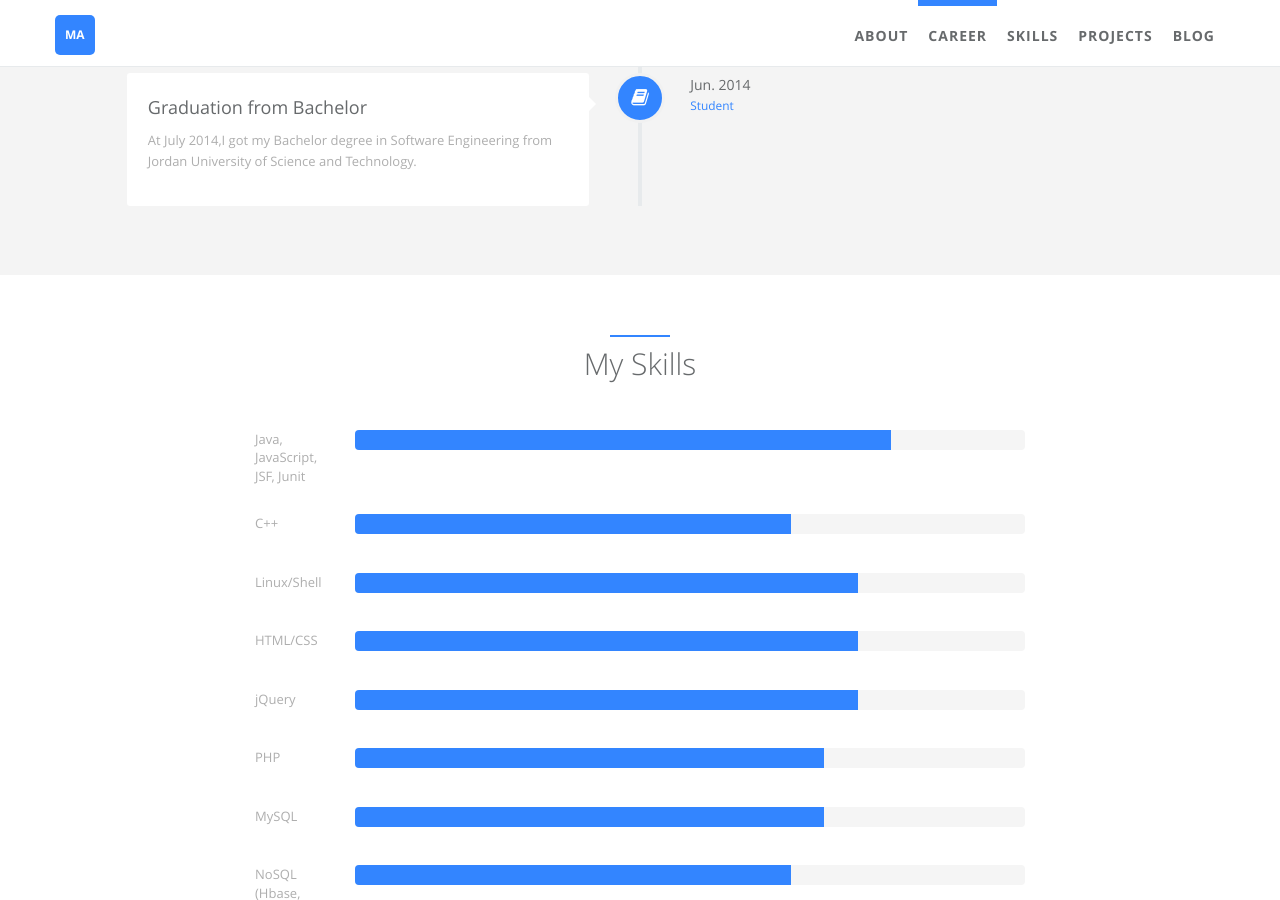
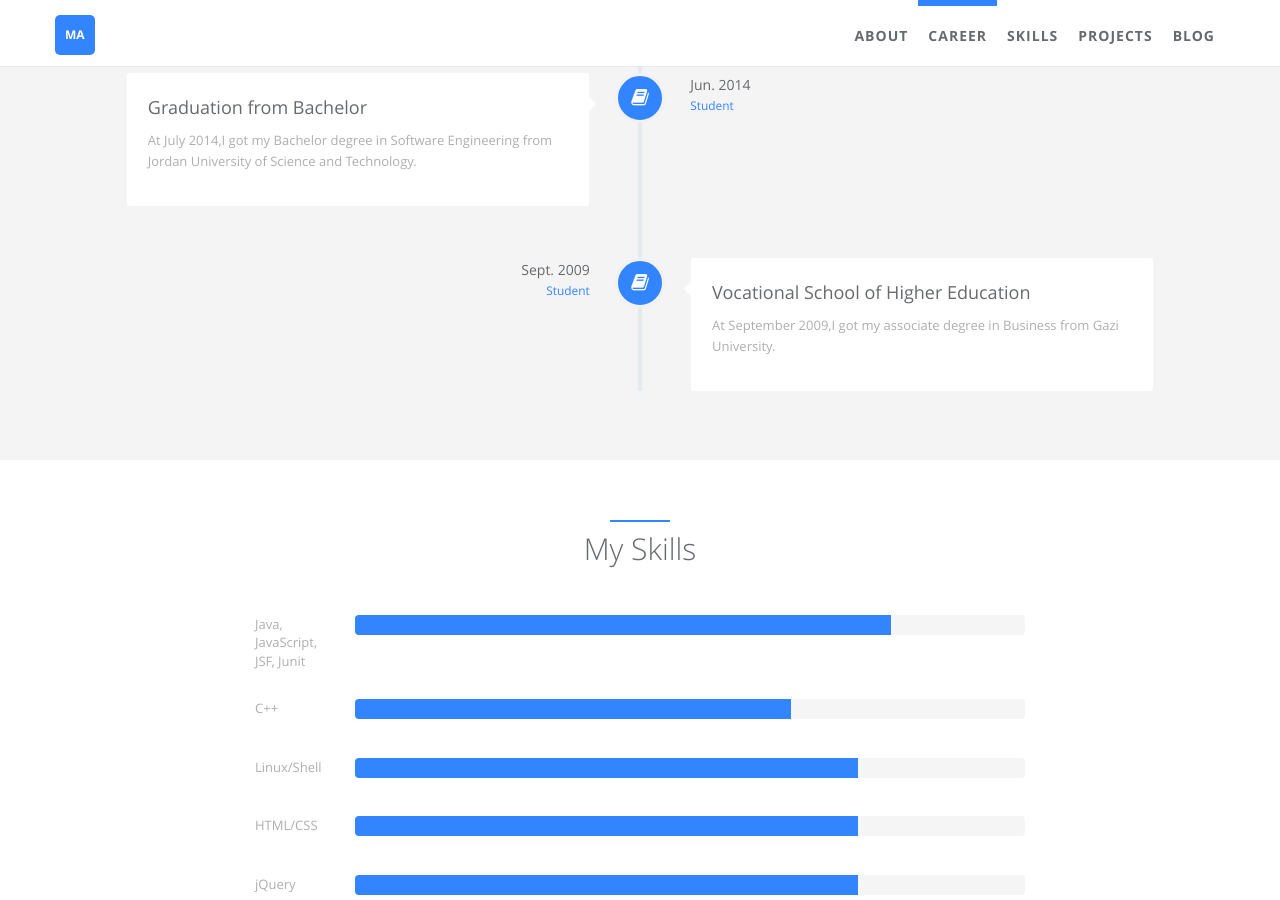
Before and after one commit to MuhammedGit/MuhammedGit.github.io, a Jekyll site: the page built from index.html, in a window 1280 px wide and 900 px high, scrolled down 1505 px. Built offline with Jekyll 4.4.1, drawn with Linux system fonts in a browser that asks for light colours.

Commit message:
Update careers.yml

```diff
--- a/_data/careers.yml
+++ b/_data/careers.yml
@@ -39,3 +39,17 @@
     detail: Student
     i18n: college_job
   icon: fa-book
+
+- name:
+    detail: Vocational School of Higher Education
+    i18n: college
+  desc:
+    detail: At September 2009,I got my associate degree in Business from Gazi University.
+    i18n: college_des
+  date:
+    detail: Sept. 2009
+    i18n: college_date
+  job:
+    detail: Student
+    i18n: college_job
+  icon: fa-book
```
